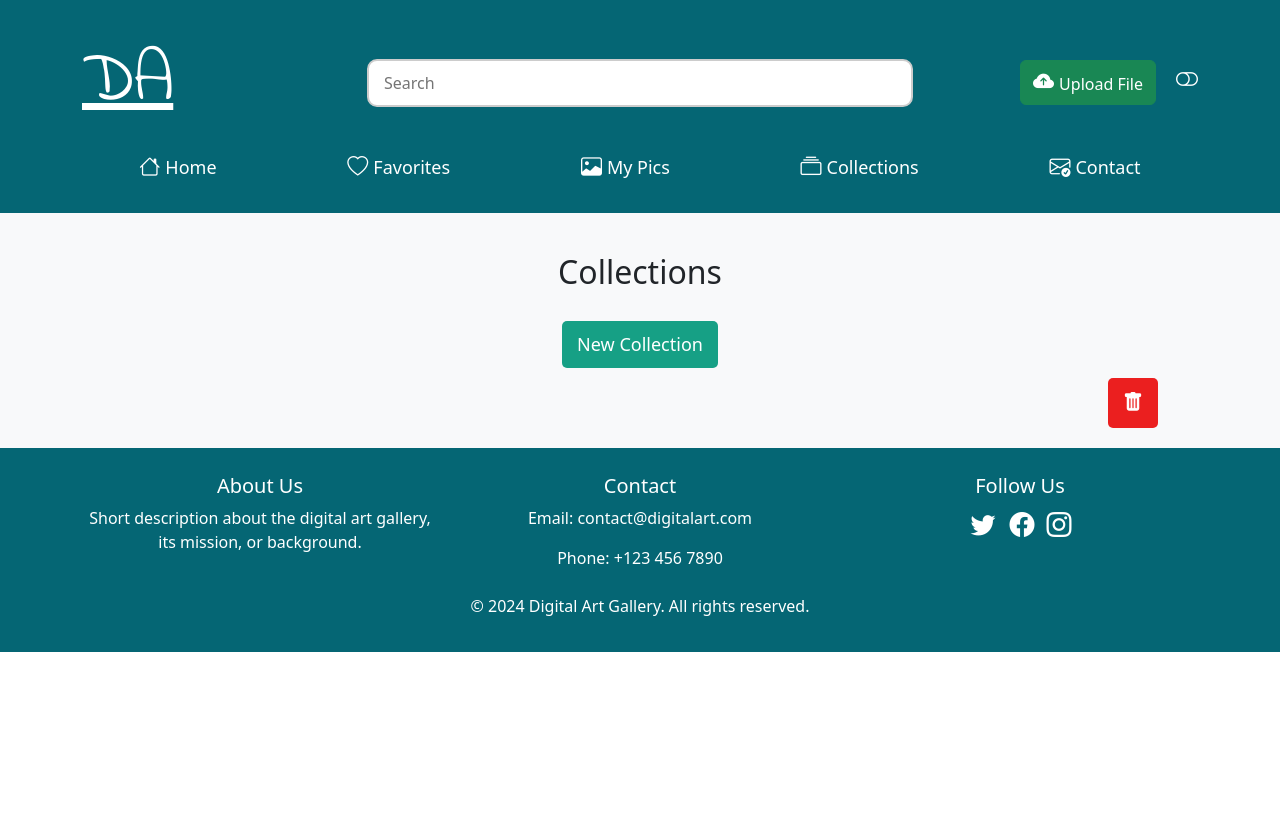
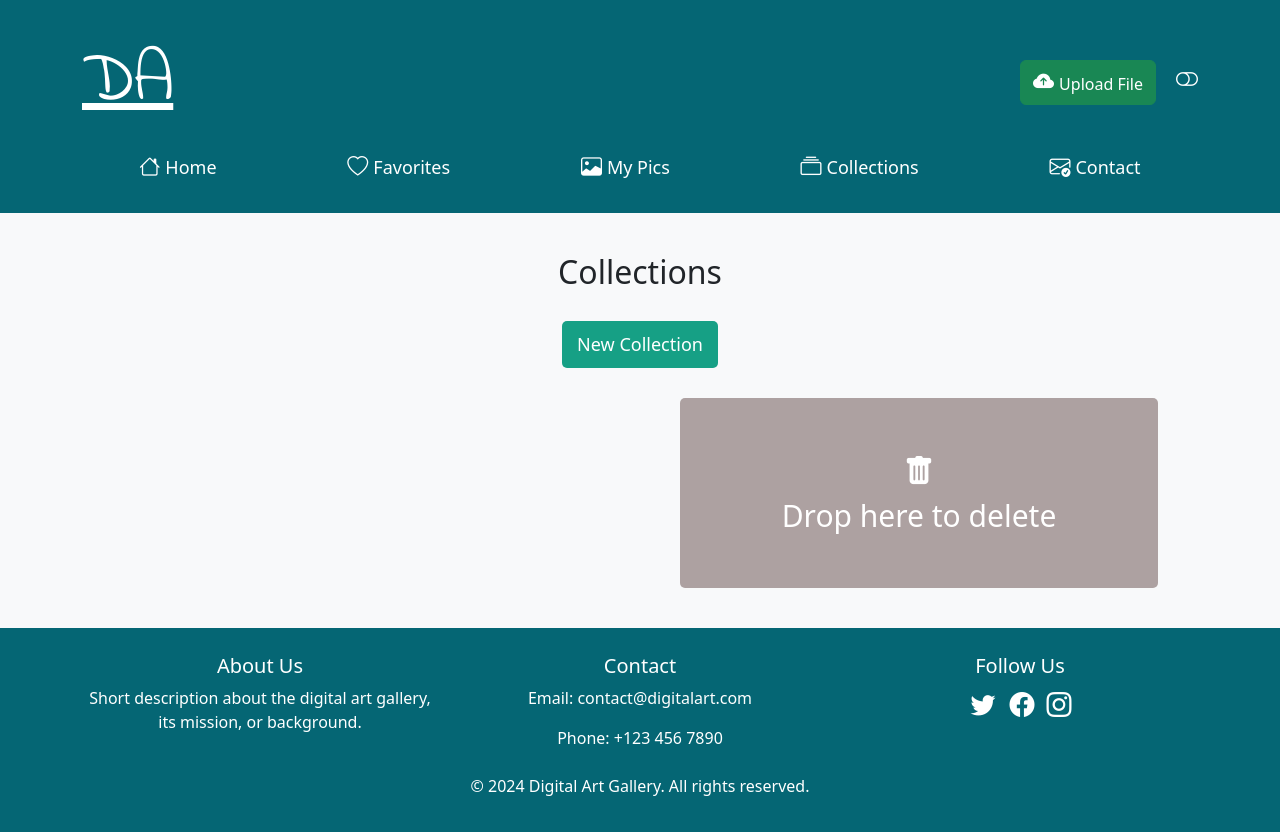
Before and after one commit to Jesus-sunuc/digital-art-gallery, a React (Vite) app in the folder client/: page /Collections in a window 1280 px wide. Before the commit the page ends 800 px from the top, so only its background shows below. Built offline with nearby package versions, Linux system fonts and the light colour scheme.

Commit message:
92% done

```diff
--- a/client/src/App.css
+++ b/client/src/App.css
@@ -24,6 +24,24 @@
   --hover_header: #e6ebdb;
   --icons_fit_color: #5497a1;
   --icons_added: #e8ebd9;
+  --delete_button: #eb1f1f;
+  --hover_delete_button: #f01b1b;
+  --dropdown_button: #0e7bad;
+  --delete_space: #ada1a1;
+  --nth_child_color: #34495E;
+  --new_collection_button: #16a085;
+
+  --bg_sucess: #d4edda;
+  --c_success: #155724;
+  --border_success: #c3e6cb;
+
+  --bg_error: #f8d7da;
+  --c_error: #f01b1b;
+  --border_error: #f5c6cb;
+
+  --bg_warning: #fff3cd;
+  --c_warning: #856404;
+  --border_warning: #ffeeba;
 }
 
 * {
--- a/client/src/App.jsx
+++ b/client/src/App.jsx
@@ -11,7 +11,7 @@ import Contact from "./pages/Contact.jsx";
 import Collections from "./pages/Collections.jsx";
 import LoadingSpinner from "./components/spinner/LoadingSpinner.jsx";
 import CollectionFormModal from "./components/collections/FormModalHome.jsx";
-import ThemeManager from './components/themeManager/ThemeManager.jsx'; // Assuming ThemeManager is properly defined and imported
+import ThemeManager from './components/themeManager/ThemeManager.jsx';
 import "bootstrap-icons/font/bootstrap-icons.css";
 import "./App.css";
 
--- a/client/src/components/collections/FormModal.css
+++ b/client/src/components/collections/FormModal.css
@@ -1,13 +1,3 @@
-:root {
-  --new_collection_button: #16a085;
-  --white_color: #fff;
-  --delete_button: #eb1f1f;
-  --shadow: rgba(0,0,0,0.1);
-  --nth_child_color: #34495E;
-  --add_button: #007bff;
-  --grey_color: #ccc;
-}
-
 
 .modal-background {
     position: fixed;
--- a/client/src/components/collections/collections.css
+++ b/client/src/components/collections/collections.css
@@ -1,11 +1,3 @@
-:root {
-  --new_collection_button: #16a085;
-  --white_color: #fff;
-  --delete_button: #eb1f1f;
-  --shadow: rgba(0,0,0,0.1);
-  --nth_child_color: #34495E;
-}
-
 .collections-page {
   display: flex;
   flex-direction: column;
@@ -17,9 +9,13 @@
 
 .control-area {
   display: flex;
-  justify-content: space-between;
   width: 100%;
   align-items: center;
+}
+
+.button-group {
+  width: 100%;
+  margin: 20px 0px;
 }
 
 .collections-page {
@@ -40,18 +36,22 @@
 }
 
 .collections-page .delete-icon {
-  background-color: var(--delete_button);
+  background-color: var(--delete_space);
   color: var(--white_color);
   border-radius: 5px;
   font-size: 20px;
-  padding: 10px 15px;
+  padding: 50px 15px;
   margin: 0px 40px;
+}
+
+.collections-page .delete-icon {
+  font-size: 30px;
 }
 
 .collections-page .collection-list {
   display: flex;
   flex-direction: column;
-  align-items: flex-start;
+  align-items: center;
   width: 100%;
 }
 
@@ -72,5 +72,5 @@
 }
 
 .collections-page .collection-name-button:nth-child(even) {
-  background-color: var(--new_collection_button);
+  background-color: var(--dropdown_button);
 }
--- a/client/src/components/favorites/favorites.css
+++ b/client/src/components/favorites/favorites.css
@@ -1,10 +1,3 @@
-:root {
-  --white_color: #fff;
-  --delete_button: #eb1f1f;
-  --grey_color: #ccc;
-  --hover_delete_button: #f01b1b;
-}
-
 
 .delete-button {
     margin-top: 15px;
--- a/client/src/components/home/Header.jsx
+++ b/client/src/components/home/Header.jsx
@@ -1,8 +1,10 @@
 import React from 'react';
-import { Link } from 'react-router-dom';
+import { Link, useLocation } from 'react-router-dom';
 import FileUploadForm from './fileUpload/FileUploadForm';
 
 function Header({ darkMode, toggleTheme, searchQuery, setSearchQuery, handleSearch }) {
+  const location = useLocation();
+
     return (
       <header>
         <div className="container">
@@ -11,8 +13,9 @@ function Header({ darkMode, toggleTheme, searchQuery, setSearchQuery, handleSear
               <div className="col-12 col-md-3 text-md-start">
                 <Link to="/" className="logo">DA</Link>
               </div>
+              {location.pathname === '/' && (
                 <div className="col-12 col-md-6">
-            <div class="search-container">
+                  <div className="search-container">
                     <input
                       className="search-input"
                       type="search"
@@ -24,6 +27,7 @@ function Header({ darkMode, toggleTheme, searchQuery, setSearchQuery, handleSear
                     />
                   </div>
                 </div>
+              )}
               <div className="col-12 col-md-3 text-md-end">
                 <FileUploadForm uploadUrl="http://localhost:5078/imageUpload" />
                 <i className={`icon-space iconsSize bi ${darkMode ? "bi-toggle-on" : "bi-toggle-off"}`}
@@ -37,19 +41,19 @@ function Header({ darkMode, toggleTheme, searchQuery, setSearchQuery, handleSear
               <div className="col-12">
                 <nav className="navigation flex-wrap justify-content-around">
                   <Link to="/" className="btn-style">
-                  <i class="btn_space bi bi-house"></i>Home
+                    <i className="btn_space bi bi-house"></i>Home
                   </Link>
                   <Link to="/Favorites" className="btn-style">
-                  <i class="btn_space bi bi-heart"></i>Favorites
+                    <i className="btn_space bi bi-heart"></i>Favorites
                   </Link>
                   <Link to="/MyPics" className="btn-style">
-                  <i class="btn_space bi bi-image"></i>My Pics
+                    <i className="btn_space bi bi-image"></i>My Pics
                   </Link>
                   <Link to="/Collections" className="btn-style">
-                  <i class="btn_space bi bi-collection"></i>Collections
+                    <i className="btn_space bi bi-collection"></i>Collections
                   </Link>
                   <Link to="/Contact" className='btn-style'>
-                  <i class="btn_space bi bi-envelope-check"></i>Contact
+                    <i className="btn_space bi bi-envelope-check"></i>Contact
                   </Link>
                 </nav>
               </div>
--- a/client/src/components/home/fileUpload/FileUploadForm.css
+++ b/client/src/components/home/fileUpload/FileUploadForm.css
@@ -1,18 +1,3 @@
-:root {
-  --bg_sucess: #d4edda;
-  --c_success: #155724;
-  --border_success: #c3e6cb;
-
-  --bg_error: #f8d7da;
-  --c_error: #f01b1b;
-  --border_error: #f5c6cb;
-
-  --bg_warning: #fff3cd;
-  --c_warning: #856404;
-  --border_warning: #ffeeba;
-}
-
-
 .alert {
     padding: 10px;
     border-radius: 5px;
--- a/client/src/pages/Collections.jsx
+++ b/client/src/pages/Collections.jsx
@@ -10,18 +10,27 @@ function Collections({ collections, setCollections, addCollection }) {
   const deleteRef = useRef(null);
 
   useEffect(() => {
-    const selectedCollection = collections.find((col) => col.id === selectedCollectionId);
+    const selectedCollection = collections.find(col => col.id === selectedCollectionId);
     if (selectedCollection) {
       setSelectedPhotos(selectedCollection.photos);
     }
   }, [selectedCollectionId, collections]);
 
   useEffect(() => {
-      const handleDropToDelete = (event) => {
+    const handleDragOver = (event) => {
       event.preventDefault();
+      if (deleteRef.current) {
+        deleteRef.current.style.backgroundColor = '#998a8a';
+      }
+    };
+
+    const handleDropToDelete = (event) => {
+      event.preventDefault();
+      console.log('Drop event triggered for ID:', draggedId);
       if (draggedId !== null) {
-        const updatedCollections = collections.filter((col) => col.id !== draggedId);
+        const updatedCollections = collections.filter(col => col.id !== draggedId);
         setCollections(updatedCollections);
+        console.log('Collections after delete:', updatedCollections);
         setDraggedId(null);
       }
       if (deleteRef.current) {
@@ -29,17 +38,17 @@ function Collections({ collections, setCollections, addCollection }) {
       }
     };
 
-    const handleDragOver = (event) => {
-      event.preventDefault();
-    };
-
     const deleteElement = deleteRef.current;
-    deleteElement.addEventListener('dragover', handleDragOver);
-    deleteElement.addEventListener('drop', handleDropToDelete);
+    if (deleteElement) {
+      deleteElement.addEventListener('dragover', handleDragOver);
+      deleteElement.addEventListener('drop', handleDropToDelete);
+    }
 
     return () => {
-      deleteElement.removeEventListener('dragover', handleDragOver);
-      deleteElement.removeEventListener('drop', handleDropToDelete);
+      if (deleteElement) {
+        deleteElement.removeEventListener('dragover', handleDragOver);
+        deleteElement.removeEventListener('drop', handleDropToDelete);
+      }
     };
   }, [draggedId, collections, setCollections]);
 
@@ -51,6 +60,7 @@ function Collections({ collections, setCollections, addCollection }) {
   const closeModal = () => setShowModal(false);
 
   const handleDragStart = (id) => {
+    console.log('Drag started for ID:', id);
     setDraggedId(id);
   };
 
@@ -66,8 +76,7 @@ function Collections({ collections, setCollections, addCollection }) {
               draggable
               onClick={() => handleSelectCollection(collection.id)}
               onDragStart={() => handleDragStart(collection.id)}
-              className="collection-name-button"
->
+              className="collection-name-button">
               {collection.name}
             </div>
           ))}
@@ -75,10 +84,9 @@ function Collections({ collections, setCollections, addCollection }) {
         <div className="button-group">
           <div
             ref={deleteRef}
-            className="delete-icon"
-            onDragEnter={(e) => e.currentTarget.style.backgroundColor = 'red'}
-            onDragLeave={(e) => e.currentTarget.style.backgroundColor = ''} >
-            <i className="bi bi-trash-fill"></i>
+            className="delete-icon">
+            <i className="bi bi-trash-fill"></i><br />
+            <span>Drop here to delete</span>
           </div>
         </div>
       </div>
@@ -88,7 +96,6 @@ function Collections({ collections, setCollections, addCollection }) {
             <img
               key={photo.id}
               src={photo.urls?.small || photo.url}
-              alt={photo.description || 'No description available'}
             />
           ))}
         </div>
--- a/client/src/pages/MyPics.jsx
+++ b/client/src/pages/MyPics.jsx
@@ -8,7 +8,7 @@ function MyPics({ onDelete1 }) {
   const handleFetchImages = async () => {
     try {
       const images = await fetchImages();
-      console.log("Fetched images:", images); // Log fetched images to verify their structure
+      console.log("Fetched images:", images);
       setImages(images);
     } catch (error) {
       setError("Failed to load images.");
@@ -26,12 +26,7 @@ function MyPics({ onDelete1 }) {
       <div className="photos-fit">
       {images.map((img, index) => (
           <div key={index}>
-            <img src={img.url || img} alt="Uploaded content" /> {/* Adjust depending on structure */}
-            <div className="text-left">
-              <button onClick={() => onDelete1(index)} className="delete-button">
-              <i class="bi bi-trash-fill"></i>
-              </button>
-            </div>
+            <img src={img.url || img} alt="Uploaded content" />
           </div>
         ))}
       </div>
```
Also changed, not shown: 10 other files (tests, documents, lock files or other folders). Lines whose indentation alone changed are shown as unchanged.
